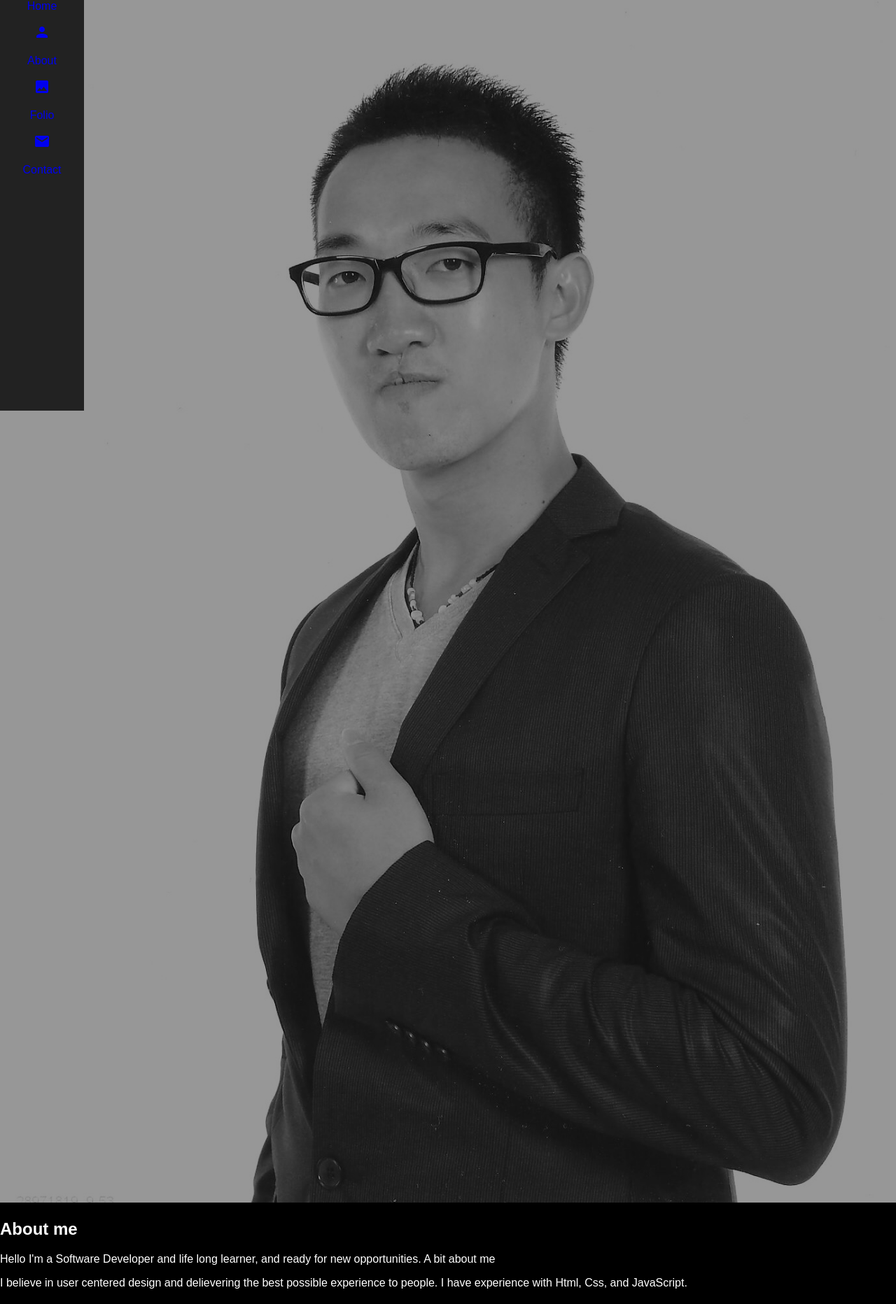
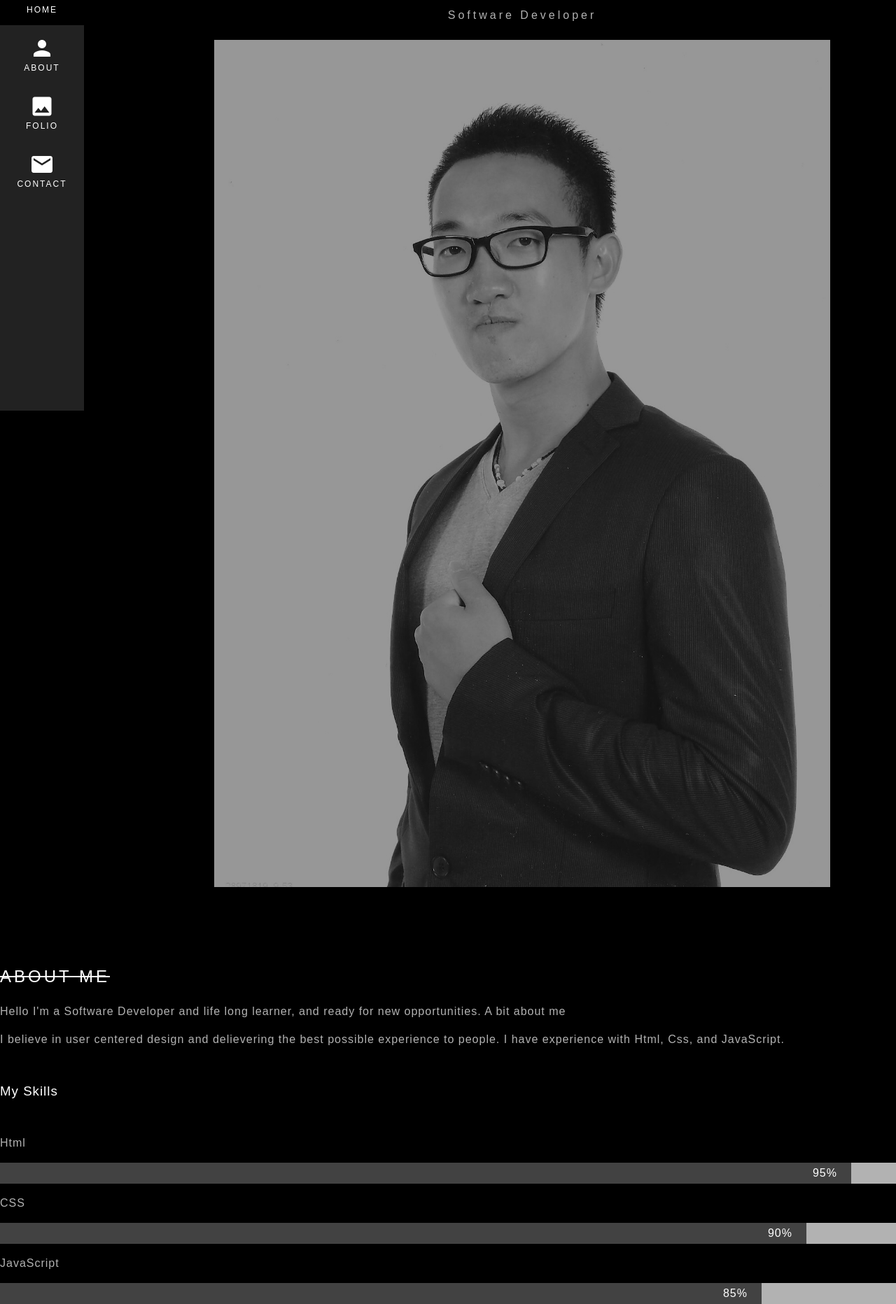
Before and after one commit to danielkuang7/presentation-page, a plain HTML site: page index.html in a window 1280 px wide. Shown: the part 213-2077 px from the top of the page at 70% size. Drawn offline with nearby package versions, Linux system fonts and the light colour scheme.

Commit message:
Continue styling

```diff
--- a/index.html
+++ b/index.html
@@ -63,6 +63,122 @@
             text-align: center;
             padding: 0;
         }
+
+        aside img{
+            filter: grayscale(100%) contrast(50%) brightness(100%);
+            margin-bottom: -3px;
+        }
+
+        .material-icons.md-36{
+            font-size: 36px;
+        }
+
+        aside a{
+            display: block;
+            padding: 15px 0;
+            color: white;
+            transition: all 0.35s;
+            text-transform: uppercase;
+            font-size: 0.75em;
+            letter-spacing: 2px;
+        }
+
+        aside p{
+            margin: 0;
+            padding: 0;
+        }
+
+        aside a:hover{
+            background: #000;
+        }
+
+        aside nav a:nth-child(2){
+            background: #000;
+        }
+
+        aside nav a:nth-child(2):hover{
+            background: #b2b2b2;
+            color: #222;
+        }
+
+        main{
+            max-width: 980px;
+            background: #000;
+            margin-left: 20%;
+            padding: 12px 50px 12px 50px;
+        }
+
+        header{
+            text-align: center;
+            letter-spacing: 2px;
+        }
+
+        header h1{
+            font-weight: bold;
+            font-size: 4em;
+            letter-spacing: 4px;
+        }
+
+        header h5{
+            font-weight: 300;
+            font-size: 1em;
+            letter-spacing: 4px;
+            color: #b2b2b2;
+        }
+
+        .about,
+        .folio,
+        .contact{
+            line-height: 1.5em;
+            letter-spacing: 1px;
+            font-weight: 300;
+        }
+
+        .about h2,
+        .folio h2,
+        .contact h2{
+            font-weight: 300;
+            text-transform: uppercase;
+            text-decoration: line-through;
+            padding-bottom: 10px;
+            margin: 100px 0 0 0;
+            letter-spacing: 4px;
+        }
+
+        .about p{
+            color: #b2b2b2;
+        }
+
+        .about h3{
+            font-weight: 300;
+            margin: 50px 0;
+        }
+
+        .container{
+            width: 100%;
+            background-color: #b2b2b2;
+        }
+
+        .skills{
+            text-align: right;
+            padding-right: 20px;
+            line-height: 30px;
+            color: white;
+            background-color: #424242;
+        }
+
+        .html{
+            width: 95%;
+        }
+
+        .css{
+            width: 90%;
+        }
+
+        .javascript{
+            width: 85%;
+        }
+
 
     </style>
 
@@ -147,7 +263,7 @@
                     <img src="image/home2.jpg" alt="">
                     <h3>Mobile</h3>
                     <p>
-                        Fully Responsive, mobile ready dsigns
+                        Fully Responsive, mobile ready designs
                     </p>
                 </div>
             </div>
```
